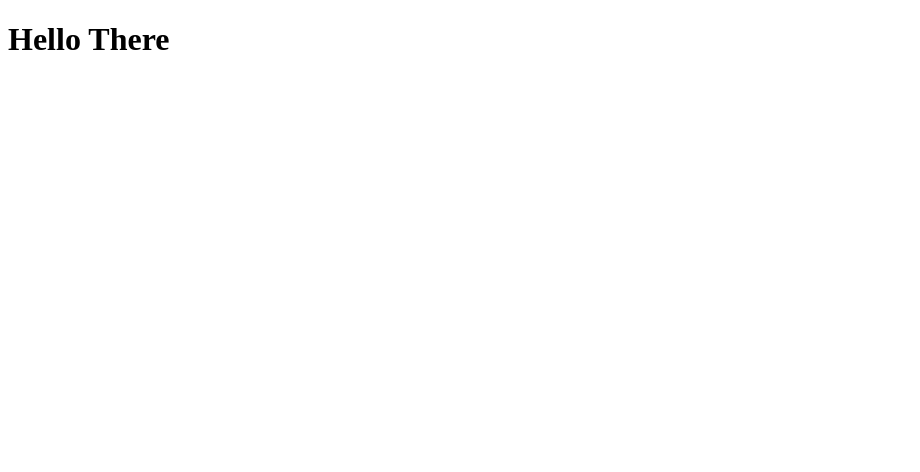
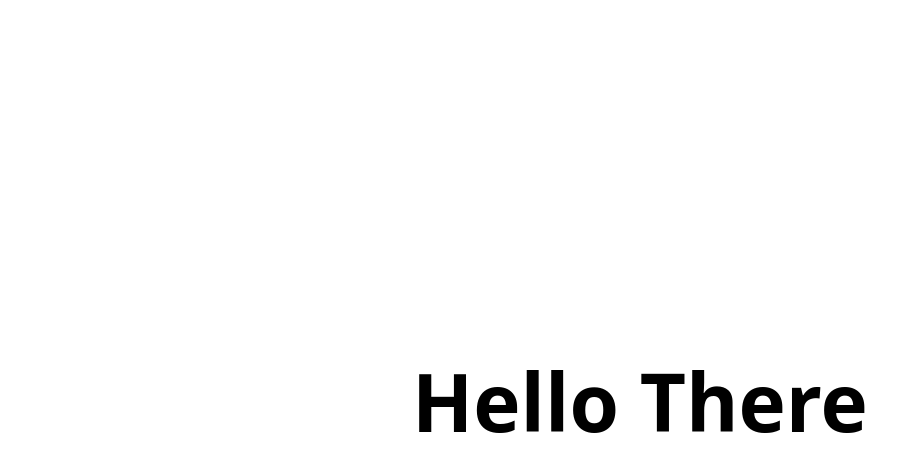
Before and after one commit to Rakesh-6610/rakesh-6610.github.io, a plain HTML site: page index.html in a window 1280 px wide. Shown: the whole page, without its empty margins (0-920 px from the left). Drawn offline with Linux system fonts and the light colour scheme.

Commit message:
CREATE the random letter function

```diff
--- a/index.html
+++ b/index.html
@@ -4,8 +4,11 @@
     <meta charset="UTF-8">
     <meta name="viewport" content="width=device-width, initial-scale=1.0">
     <title>Rakesh Karmaker</title>
+
+    <link rel="stylesheet" href="./static/css/style-home.css">
 </head>
 <body>
-    <h1>Hello There</h1>
+    <h1 data-value = "Hello there">Hello There</h1>
 </body>
+<script src="./static/scripts/app.js"></script>
 </html>
--- /dev/null
+++ b/static/css/style-home.css
@@ -0,0 +1,16 @@
+* {
+    margin: 0;
+    padding: 0;
+    box-sizing: border-box;
+    font-family: system-ui, -apple-system, BlinkMacSystemFont, 'Segoe UI', Roboto, Oxygen, Ubuntu, Cantarell, 'Open Sans', 'Helvetica Neue', sans-serif;
+}
+
+
+body {
+    width: 100%;
+    height: 100svh;
+    display: flex;
+    justify-content: center;
+    align-items: center;
+    font-size: 40px;
+}
--- /dev/null
+++ b/static/scripts/app.js
@@ -0,0 +1,25 @@
+const letters = "abcdefghijklmnopqrstuvwxyz";
+
+// document.querySelector("h1").onmouseover = (ele) => {
+let ele = document.querySelector("h1");
+let value = ele.innerText;
+let iterations = 0;
+ele.innerText = "";
+const interval = setInterval(() => {
+
+    let letterIntervalCount = 0;
+    const letterInterval = setInterval(() => {
+        if (letterIntervalCount >= 5 || iterations >= 11) {
+            clearInterval(letterInterval);
+        }
+        else {
+            ele.innerText = value.slice(0, iterations) + letters[Math.floor(Math.random() * 26)];
+        }
+        letterIntervalCount++;
+    }, 30);
+
+    ele.innerText = value.slice(0, iterations) + value[iterations];
+
+    if(iterations >= value.length - 1) { clearInterval(interval); console.log(iterations)}
+    iterations++;
+}, 100);
```
